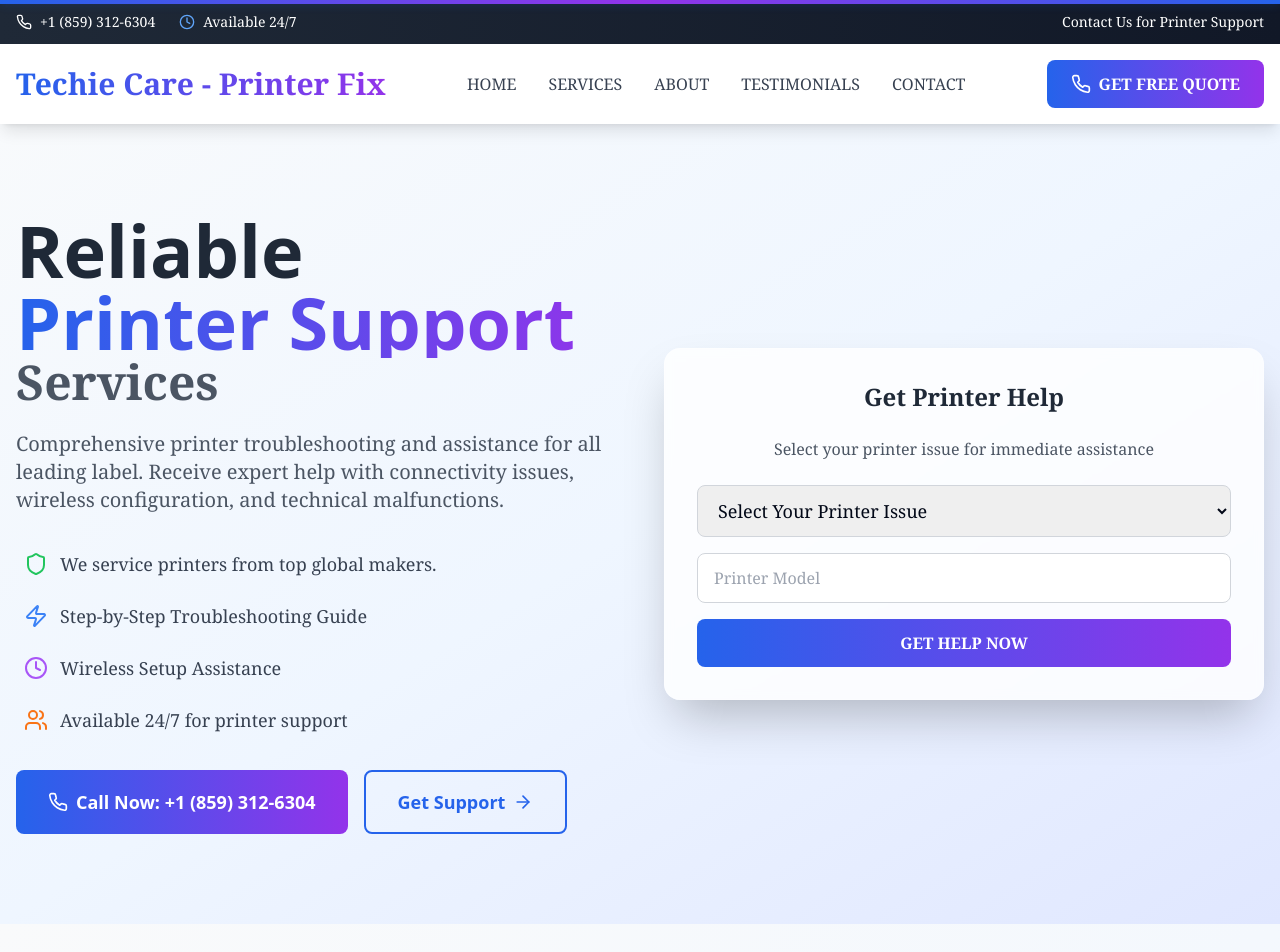
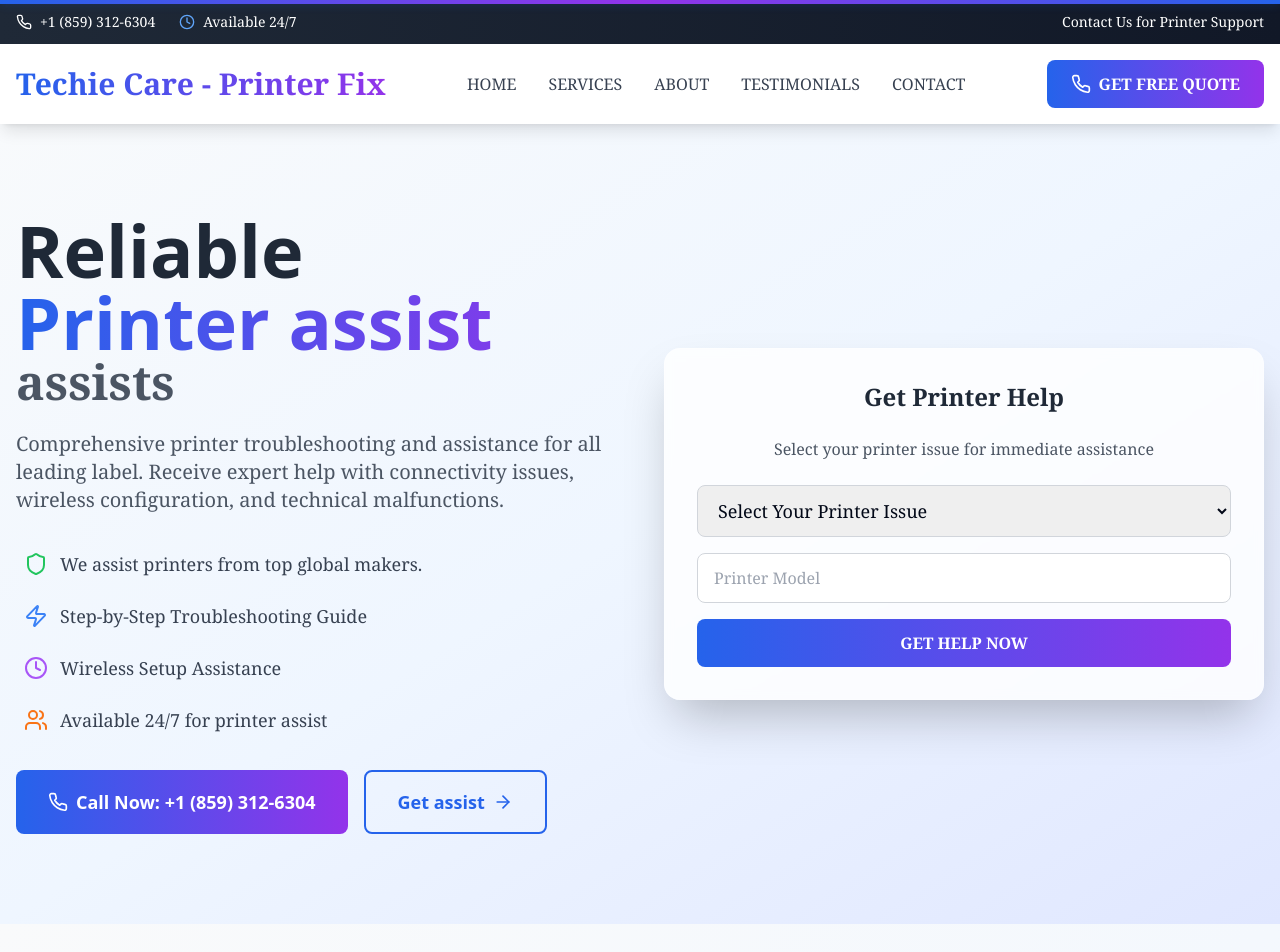
Before and after one commit to Ravijha11/setupprinter, a React (Vite) app: page / in a window 1280 px wide. Shown: the top 952 px of the page. Built offline with nearby package versions, Linux system fonts and the light colour scheme.

Commit message:
Hero.tsx

```diff
--- a/src/components/Hero.tsx
+++ b/src/components/Hero.tsx
@@ -60,10 +60,10 @@ const Hero = () => {
   };
 
   const features = [
-    { icon: Shield, text: "We service printers from top global makers.", color: "text-green-500" },
+    { icon: Shield, text: "We assist printers from top global makers.", color: "text-green-500" },
     { icon: Zap, text: "Step-by-Step Troubleshooting Guide", color: "text-blue-500" },
     { icon: Clock, text: "Wireless Setup Assistance", color: "text-purple-500" },
-    { icon: Users, text: "Available 24/7 for printer support", color: "text-orange-500" }
+    { icon: Users, text: "Available 24/7 for printer assist", color: "text-orange-500" }
   ];
 
   return (
@@ -83,10 +83,10 @@ const Hero = () => {
               >
                 Reliable
                 <span className="text-transparent bg-clip-text bg-gradient-to-r from-blue-600 to-purple-600 block">
-                  Printer Support
+                  Printer assist
                 </span>
                 <span className="text-gray-600 text-2xl sm:text-3xl md:text-4xl lg:text-5xl block font-serif">
-                  Services
+                  assists
                 </span>
               </motion.h1>
               <motion.p
@@ -136,7 +136,7 @@ const Hero = () => {
                   to="/contact-us"
                   className="border-2 border-blue-600 text-blue-600 px-6 sm:px-8 py-3 sm:py-4 rounded-lg font-bold text-base sm:text-lg hover:bg-blue-600 hover:text-white transition-all duration-300 flex items-center justify-center group hover:shadow-lg w-full sm:w-auto"
                 >
-                  Get Support
+                  Get assist
                   <ArrowRight className="w-5 h-5 ml-2 group-hover:translate-x-1 transition-transform" />
                 </Link>
               </motion.div>
```
